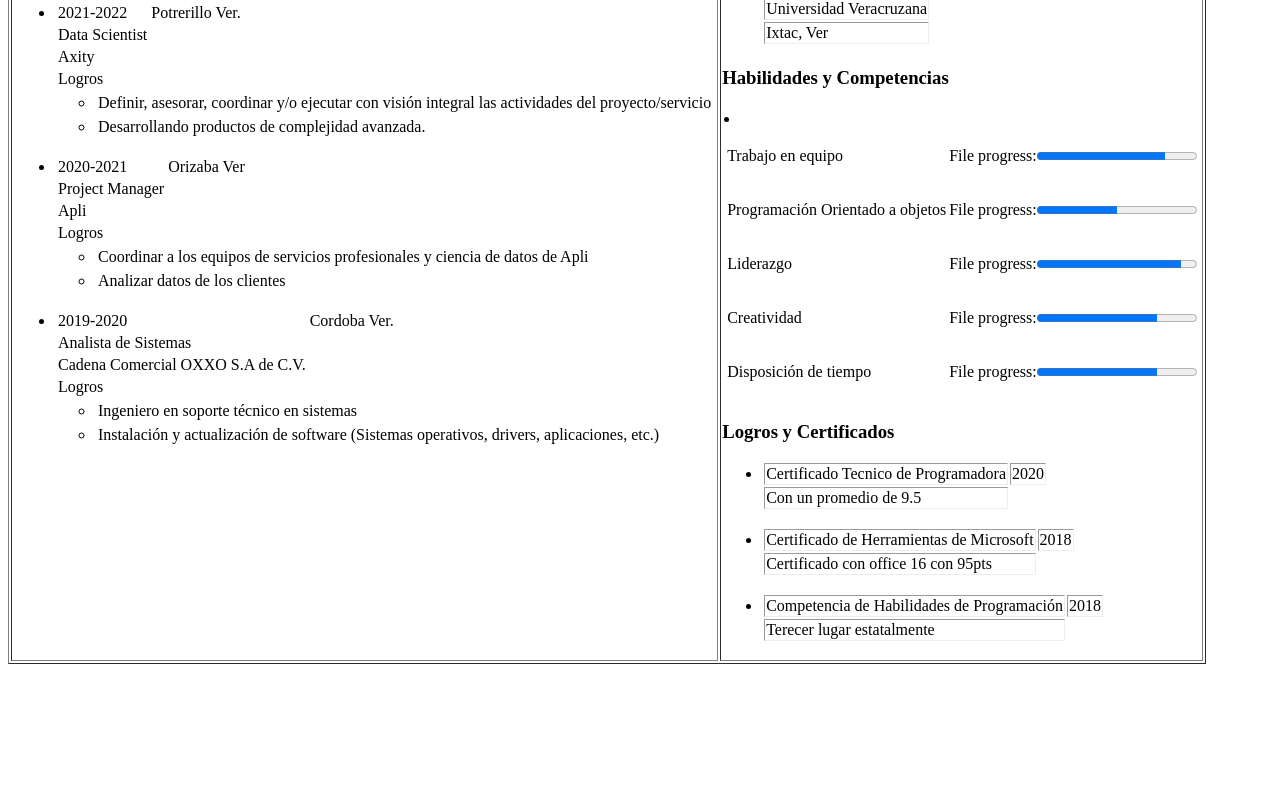
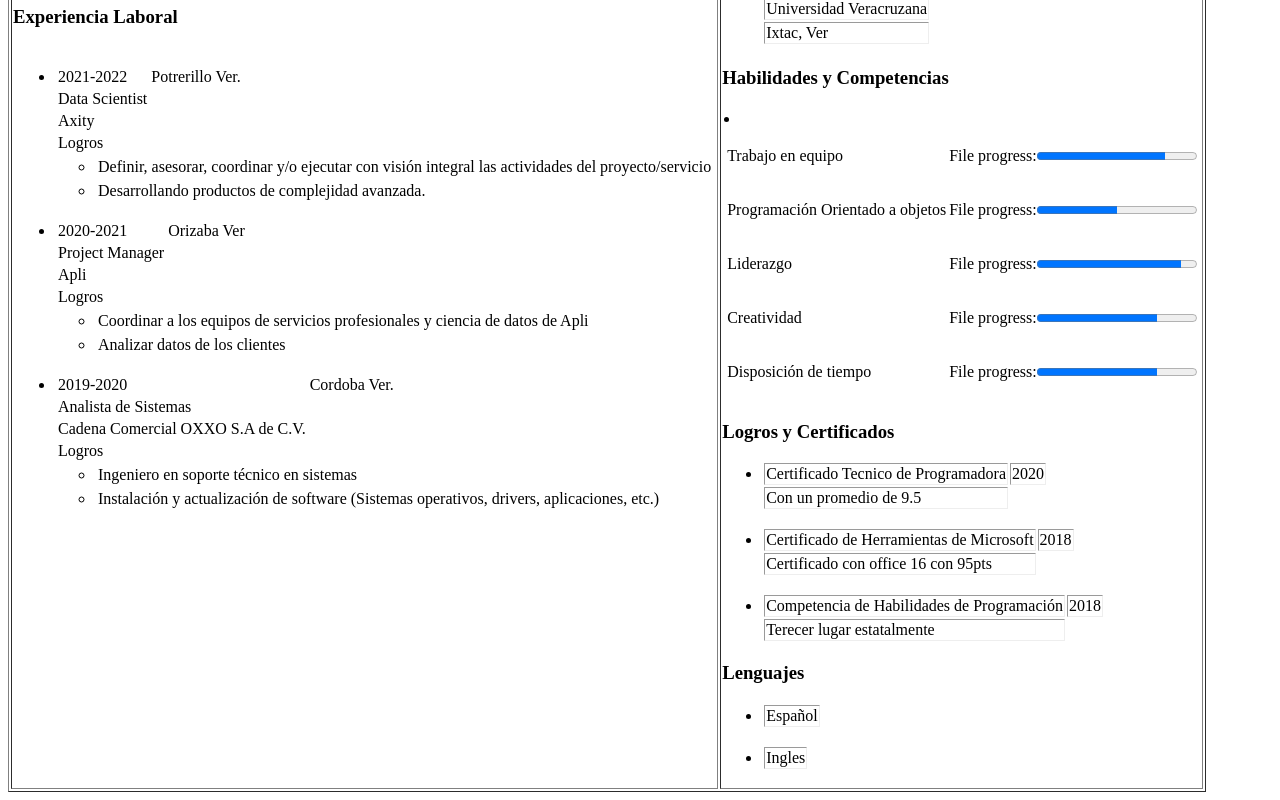
Before and after one commit to I2k3/I2k3.github.io, an Angular app: page / in a window 1280 px wide. Shown: the part 410-1210 px from the top of the page. Before the commit the page ends 1082 px from the top, so only its background shows below. Built offline with nearby package versions, Linux system fonts and the light colour scheme.

Commit message:
Create lenguage #17

```diff
--- a/src/app/app.component.html
+++ b/src/app/app.component.html
@@ -12,6 +12,7 @@
       <app-education></app-education>
       <app-skills></app-skills>
       <app-logros></app-logros>
+      <app-lenguages></app-lenguages>
     </td>
   </tr>
 
```
